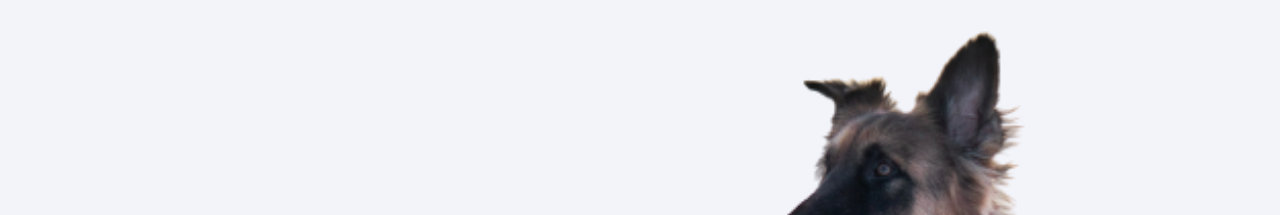
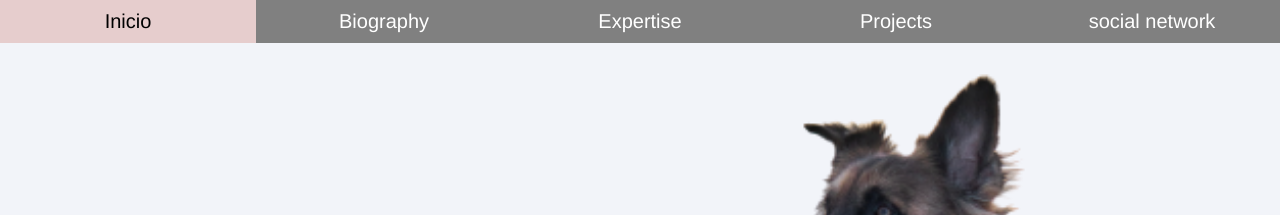
Before and after one commit to QuantumCode2000/portfolio, a plain HTML site: page index.html in a window 1280 px wide. Shown: the top 215 px of the page. Drawn offline with Linux system fonts and the light colour scheme.

Commit message:
añadiendo barra de navegacion

```diff
--- a/assets/css/main.css
+++ b/assets/css/main.css
@@ -186,3 +186,44 @@ footer {
 .name-icon {
     font-size: 10px;
 }
+
+header{
+    font-family: Helvetica;
+    font-size: 20px;
+    font-weight: 400;
+}
+
+.header__nav{
+
+
+}
+
+.header__nav--menu{
+    display: flex;
+    flex-direction: row;
+    justify-content: space-around;
+}
+
+#menu li>a:hover{
+    color: #000;
+    background-color: #e6cdcd;
+  }
+  #menu>li{
+    float: left;
+    text-align:center
+  }
+  #menu>li>ul{
+    display: none;
+  }
+  #menu>li:hover>ul {
+    display:block;
+  }
+
+  #menu li>a{
+    background-color: grey;
+    color: white;
+    padding: 10px;
+    display: block;
+    text-decoration: none;
+    min-width: 20vw;
+  }
--- a/index.html
+++ b/index.html
@@ -14,6 +14,18 @@
     <link href="https://fonts.googleapis.com/css2?family=Karla&family=Rubik:wght@500&display=swap" rel="stylesheet">
 </head>
 <body>
+    <header >
+        <nav class="header__nav">
+          <ul id="menu" class="header__nav--menu">
+            <li><a href="">Inicio</a></li>
+            <li><a href="">Biography</a></li>
+            <li><a href="#expertise">Expertise</a></li>
+            <li><a href="">Projects</a></li>
+            <li><a href="#socialnetwork">social network</a></li>
+          </ul>
+        </nav>
+    </header>
+
     <main>
 
         <header class=" section hero">
@@ -41,7 +53,7 @@
 
         </header>
 
-        <article class=" section biography">
+        <article class=" section biography" id="expertise">
 
             <div class="container is-short">
                 <div class="biography-title">
@@ -150,7 +162,11 @@
 
         </article>
 
-        <footer>
+
+
+    </main>
+
+    <footer id="socialnetwork">
         <figure class="icon icon-github">
             <a href="https://github.com/QuantumCode2000" target="_blank">
 
@@ -170,8 +186,6 @@
 
     </footer>
 
-    </main>
-
 </body>
 
 </html>
```
Also changed, not shown: assets/css/minireset.css (line endings or trailing spaces). Lines whose indentation alone changed are shown as unchanged.
